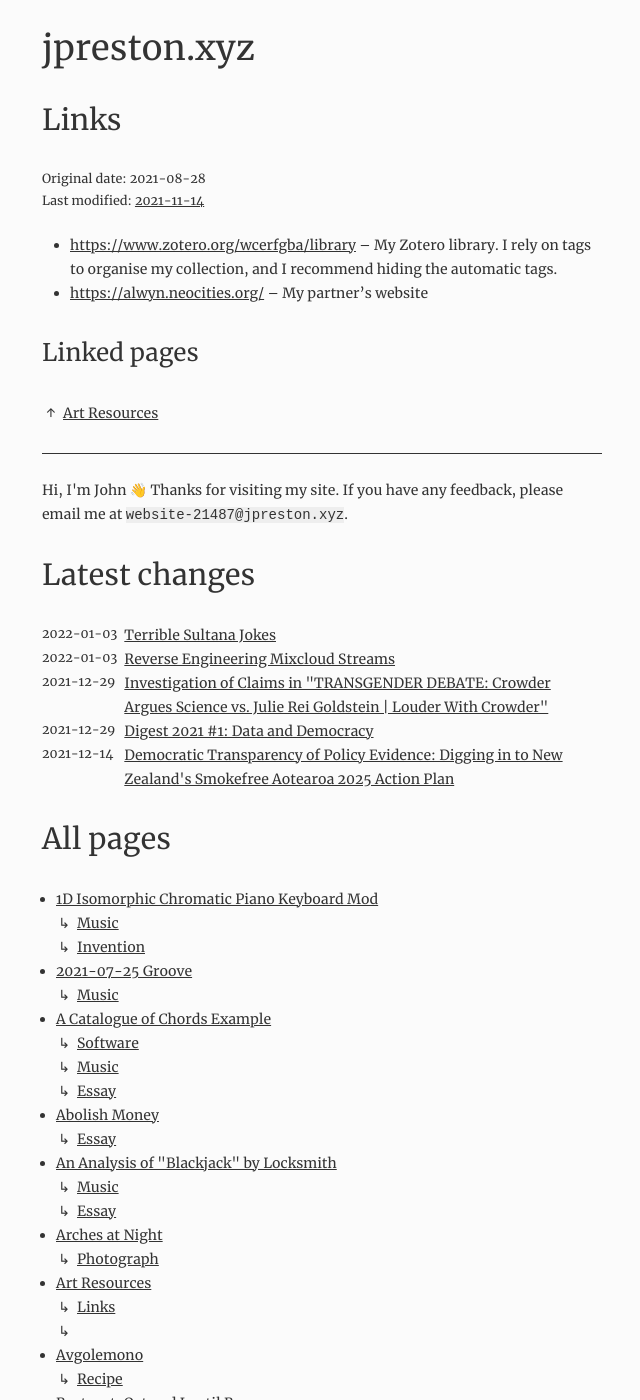
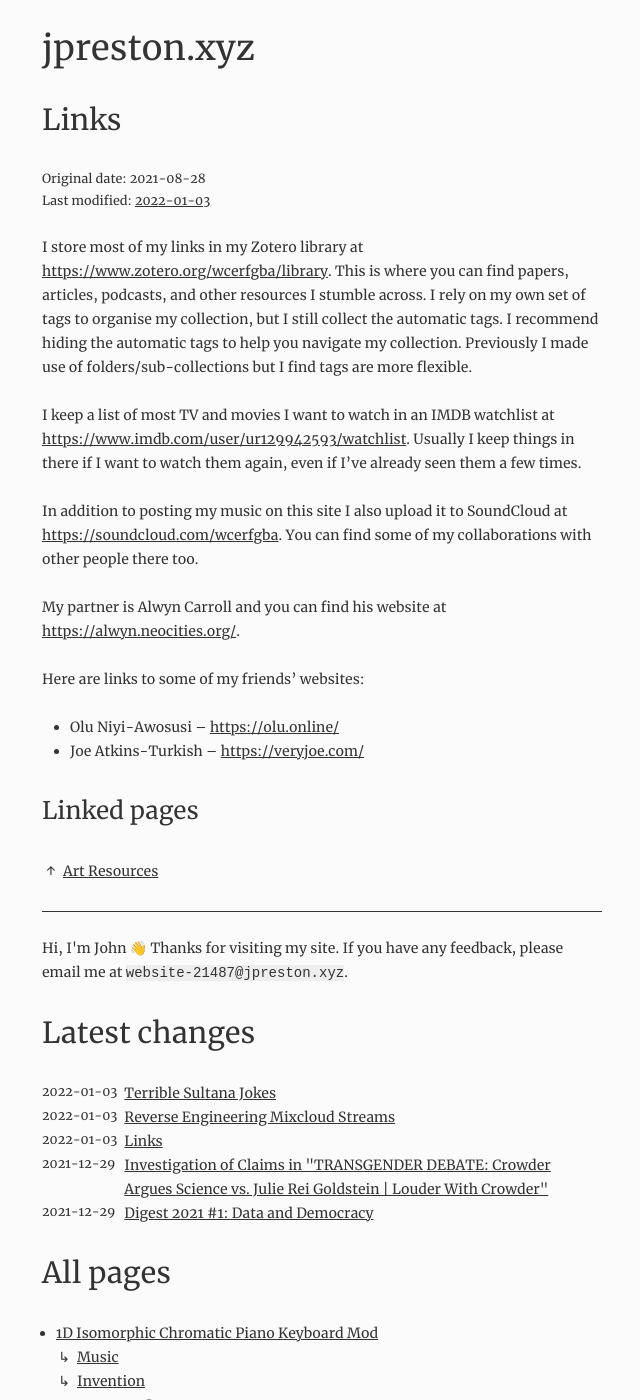
Before and after one commit to wcerfgba/jpreston.xyz, a Jekyll site: the page built from links.md, in a window 1280 px wide and 1400 px high. Shown: the whole window, without its empty margins (318-958 px from the left). Built offline with Jekyll 4.4.1, drawn with Linux system fonts in a browser that asks for light colours.

Commit message:
Redo links page; link to friends

```diff
--- a/links.md
+++ b/links.md
@@ -2,8 +2,18 @@
 layout: page
 title: Links
 date: '2021-08-28'
-last_modified_at: '2021-11-14'
+last_modified_at: '2022-01-03'
 ---
 
-* <https://www.zotero.org/wcerfgba/library> -- My Zotero library. I rely on tags to organise my collection, and I recommend hiding the automatic tags.
-* <https://alwyn.neocities.org/> -- My partner's website
+I store most of my links in my Zotero library at <https://www.zotero.org/wcerfgba/library>. This is where you can find papers, articles, podcasts, and other resources I stumble across. I rely on my own set of tags to organise my collection, but I still collect the automatic tags. I recommend hiding the automatic tags to help you navigate my collection. Previously I made use of folders/sub-collections but I find tags are more flexible.
+
+I keep a list of most TV and movies I want to watch in an IMDB watchlist at <https://www.imdb.com/user/ur129942593/watchlist>. Usually I keep things in there if I want to watch them again, even if I've already seen them a few times.
+
+In addition to posting my music on this site I also upload it to SoundCloud at <https://soundcloud.com/wcerfgba>. You can find some of my collaborations with other people there too.
+
+My partner is Alwyn Carroll and you can find his website at <https://alwyn.neocities.org/>.
+
+Here are links to some of my friends' websites:
+
+* Olu Niyi-Awosusi -- <https://olu.online/>
+* Joe Atkins-Turkish -- <https://veryjoe.com/>
```
